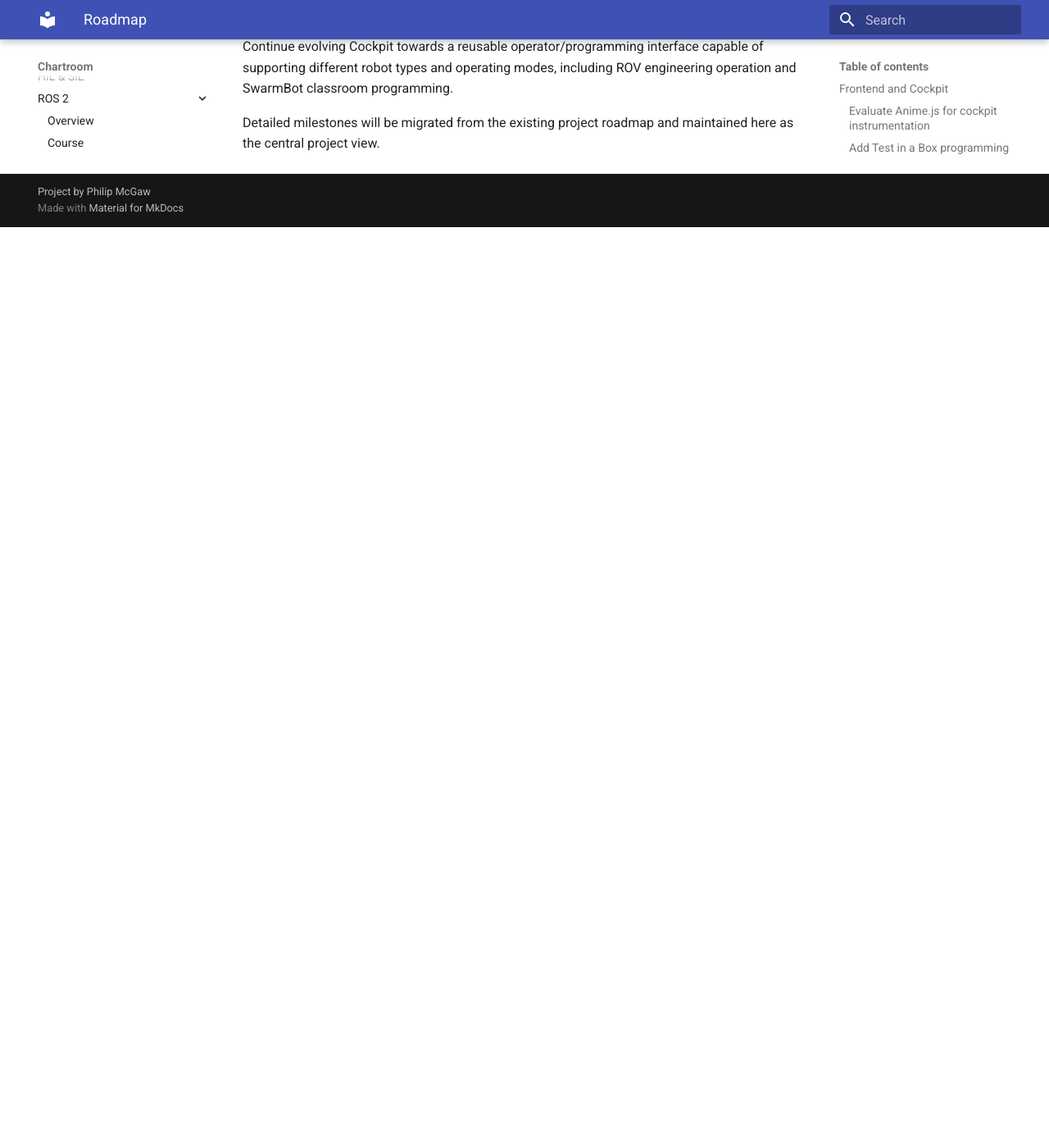
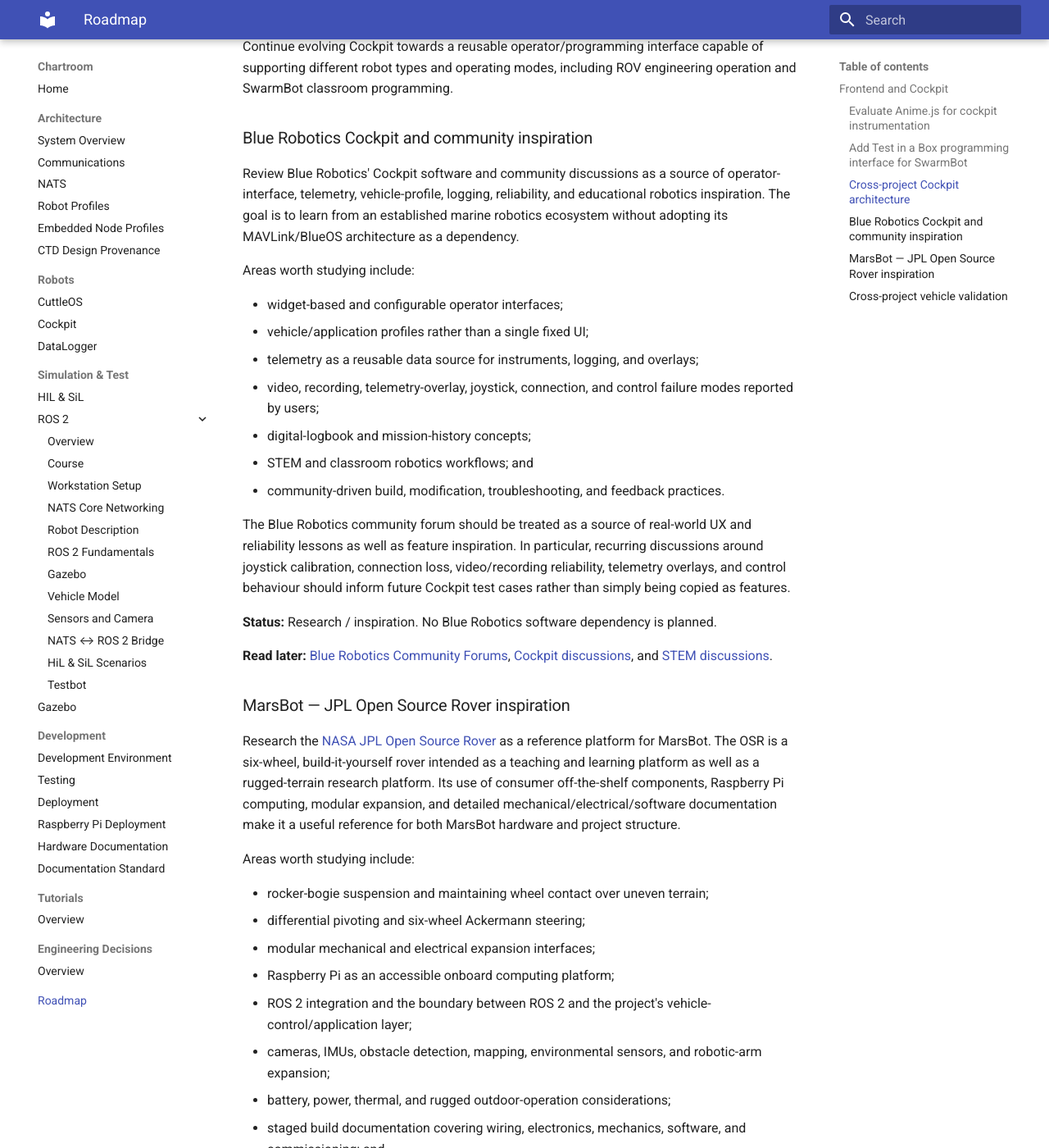
Before and after one commit to PhilipMcGaw/robot-ChartRoom, an MkDocs documentation site: the page built from docs/roadmap.md, in a window 1280 px wide and 1400 px high, scrolled down 1566 px. Shown: the whole window at 82% size. Built offline with MkDocs 1.6.1 and Material for MkDocs 9.7.7, drawn with Linux system fonts in a browser that asks for light colours; before the commit the page ends 1894 px from its top, so only the background shows below that; some of the changed text lies outside the part shown.

Commit message:
Add Blue Robotics and JPL rover inspiration

```diff
--- a/docs/roadmap.md
+++ b/docs/roadmap.md
@@ -43,4 +43,62 @@ The architecture should preserve the separation between the educational programm
 
 Continue evolving Cockpit towards a reusable operator/programming interface capable of supporting different robot types and operating modes, including ROV engineering operation and SwarmBot classroom programming.
 
+### Blue Robotics Cockpit and community inspiration
+
+Review Blue Robotics' Cockpit software and community discussions as a source of operator-interface, telemetry, vehicle-profile, logging, reliability, and educational robotics inspiration. The goal is to learn from an established marine robotics ecosystem without adopting its MAVLink/BlueOS architecture as a dependency.
+
+Areas worth studying include:
+
+- widget-based and configurable operator interfaces;
+- vehicle/application profiles rather than a single fixed UI;
+- telemetry as a reusable data source for instruments, logging, and overlays;
+- video, recording, telemetry-overlay, joystick, connection, and control failure modes reported by users;
+- digital-logbook and mission-history concepts;
+- STEM and classroom robotics workflows; and
+- community-driven build, modification, troubleshooting, and feedback practices.
+
+The Blue Robotics community forum should be treated as a source of real-world UX and reliability lessons as well as feature inspiration. In particular, recurring discussions around joystick calibration, connection loss, video/recording reliability, telemetry overlays, and control behaviour should inform future Cockpit test cases rather than simply being copied as features.
+
+**Status:** Research / inspiration. No Blue Robotics software dependency is planned.
+
+**Read later:** [Blue Robotics Community Forums](https://discuss.bluerobotics.com/), [Cockpit discussions](https://discuss.bluerobotics.com/c/bluerobotics-software/8), and [STEM discussions](https://discuss.bluerobotics.com/c/stem/99).
+
+### MarsBot — JPL Open Source Rover inspiration
+
+Research the [NASA JPL Open Source Rover](https://github.com/nasa-jpl/open-source-rover) as a reference platform for MarsBot. The OSR is a six-wheel, build-it-yourself rover intended as a teaching and learning platform as well as a rugged-terrain research platform. Its use of consumer off-the-shelf components, Raspberry Pi computing, modular expansion, and detailed mechanical/electrical/software documentation make it a useful reference for both MarsBot hardware and project structure.
+
+Areas worth studying include:
+
+- rocker-bogie suspension and maintaining wheel contact over uneven terrain;
+- differential pivoting and six-wheel Ackermann steering;
+- modular mechanical and electrical expansion interfaces;
+- Raspberry Pi as an accessible onboard computing platform;
+- ROS 2 integration and the boundary between ROS 2 and the project's vehicle-control/application layer;
+- cameras, IMUs, obstacle detection, mapping, environmental sensors, and robotic-arm expansion;
+- battery, power, thermal, and rugged outdoor-operation considerations;
+- staged build documentation covering wiring, electronics, mechanics, software, and commissioning; and
+- the open-source/community modification model as an educational and research platform.
+
+MarsBot should not become a copy of the JPL rover. Instead, use the OSR as a reference against which to test our own architecture, particularly the combination of NATS, Cockpit, CuttleOS, SquidLink HIL/SIL, and NautiPi hardware. MarsBot should provide a useful second terrestrial platform for evaluating autonomy, navigation, terrain handling, ROS 2 integration, telemetry, and simulation.
+
+The JPL project is also a useful example of making a robotics platform approachable to people with different levels of mechanical, electrical, and software experience. This aligns with the educational direction of Test in a Box and the wider goal of making the Robots ecosystem suitable for experimentation and learning.
+
+**Status:** Research / concept. No decision has been made to reproduce the JPL mechanical design or software architecture.
+
+**Read later:** [NASA JPL Open Source Rover](https://github.com/nasa-jpl/open-source-rover) and [OSR rover code](https://github.com/nasa-jpl/osr-rover-code).
+
+### Cross-project vehicle validation
+
+Use substantially different vehicle types to validate whether Cockpit and the supporting software architecture are genuinely reusable rather than accidentally being an ROV-specific implementation.
+
+The current reference vehicles are:
+
+- **ROV:** vehicle control, telemetry, video, operator safety, and engineering test workflows;
+- **SwarmBot:** education, constrained programming, multi-robot behaviour, and swarm experiments; and
+- **MarsBot:** terrestrial planetary-rover-style mobility, autonomy, navigation, terrain interaction, and ROS 2 integration.
+
+Where common interfaces are justified, share them at the Cockpit/application boundary rather than forcing the vehicles into a common internal implementation. Vehicle-specific control, hardware, and safety logic should remain owned by the relevant project.
+
+**Status:** Planned architectural validation.
+
 Detailed milestones will be migrated from the existing project roadmap and maintained here as the central project view.
```
